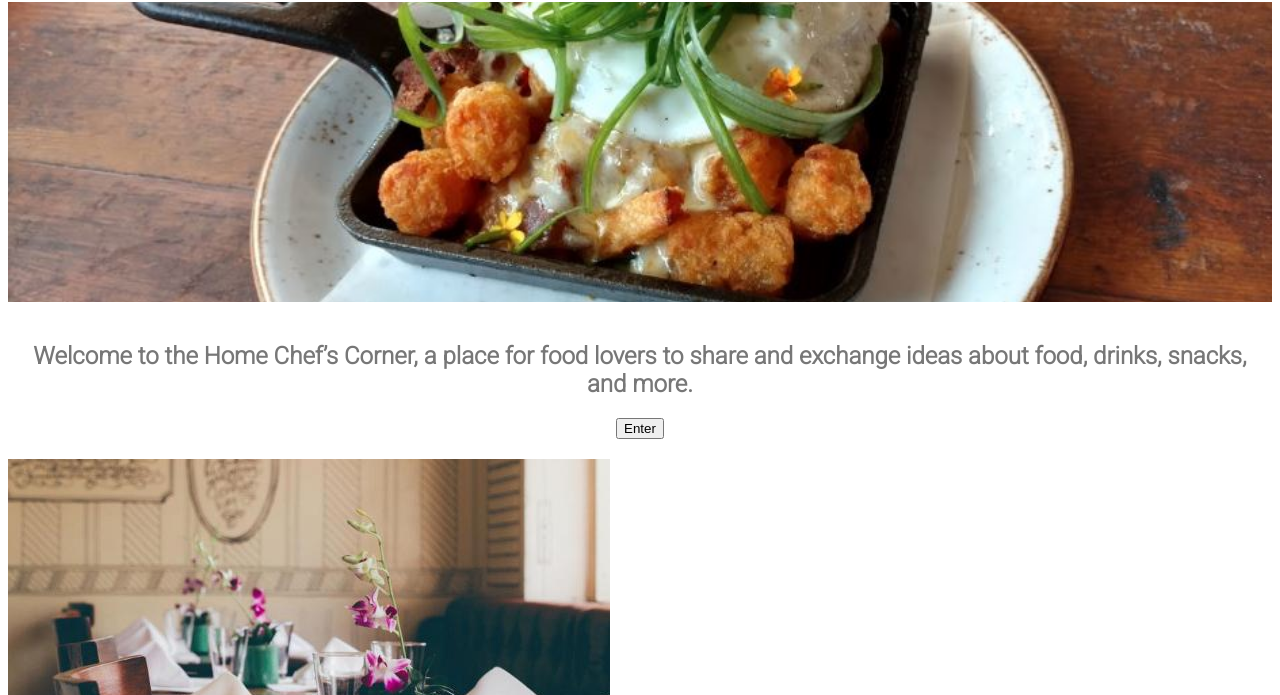
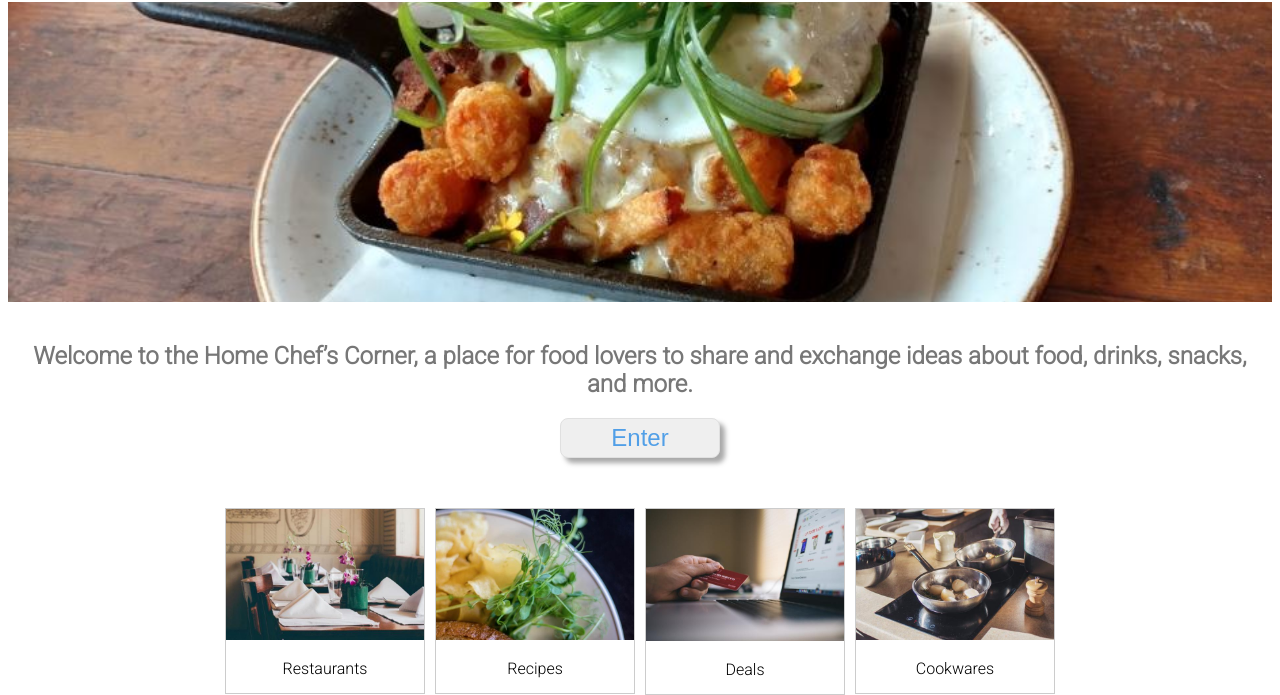
Before and after one commit to mcode36/ChatRoom, a website: page views/index.html in a window 1280 px wide. Shown: the part 105-800 px from the top of the page. Drawn offline with Linux system fonts and the light colour scheme.

Commit message:
Update index.html

```diff
--- a/views/index.html
+++ b/views/index.html
@@ -21,31 +21,31 @@
     <div class='text-intro'>
       <h2>Welcome to the Home Chef’s Corner, a place for food lovers to share and
         exchange ideas about food, drinks, snacks, and more.</h2>
-      <button class='button-shadow enlarge' onClick="login()">Enter</button>
+      <button class='btn-shadow btn-wide' onClick="login()">Enter</button>
     </div>
-    <div class="img-row">
-      <div class="gallery">
+    <div class="category-row">
+      <div class="category">
         <a target="_blank" href="/public/img/img600x400_restaurants.jpg">
           <img src="/public/img/img600x400_restaurants.jpg">
         </a>
         <div class="desc">Restaurants</div>
       </div>
 
-      <div class="gallery">
+      <div class="category">
         <a target="_blank" href="/public/img/img600x400_recipes.jpg">
           <img src="/public/img/img600x400_recipes.jpg">
         </a>
         <div class="desc">Recipes</div>
       </div>
 
-      <div class="gallery">
+      <div class="category">
         <a target="_blank" href="/public/img/img600x400_deals.jpg">
           <img src="/public/img/img600x400_deals.jpg">
         </a>
         <div class="desc">Deals</div>
       </div>
 
-      <div class="gallery">
+      <div class="category">
         <a target="_blank" href="/public/img/img600x400_cookwares.jpg">
           <img src="/public/img/img600x400_cookwares.jpg">
         </a>
```
